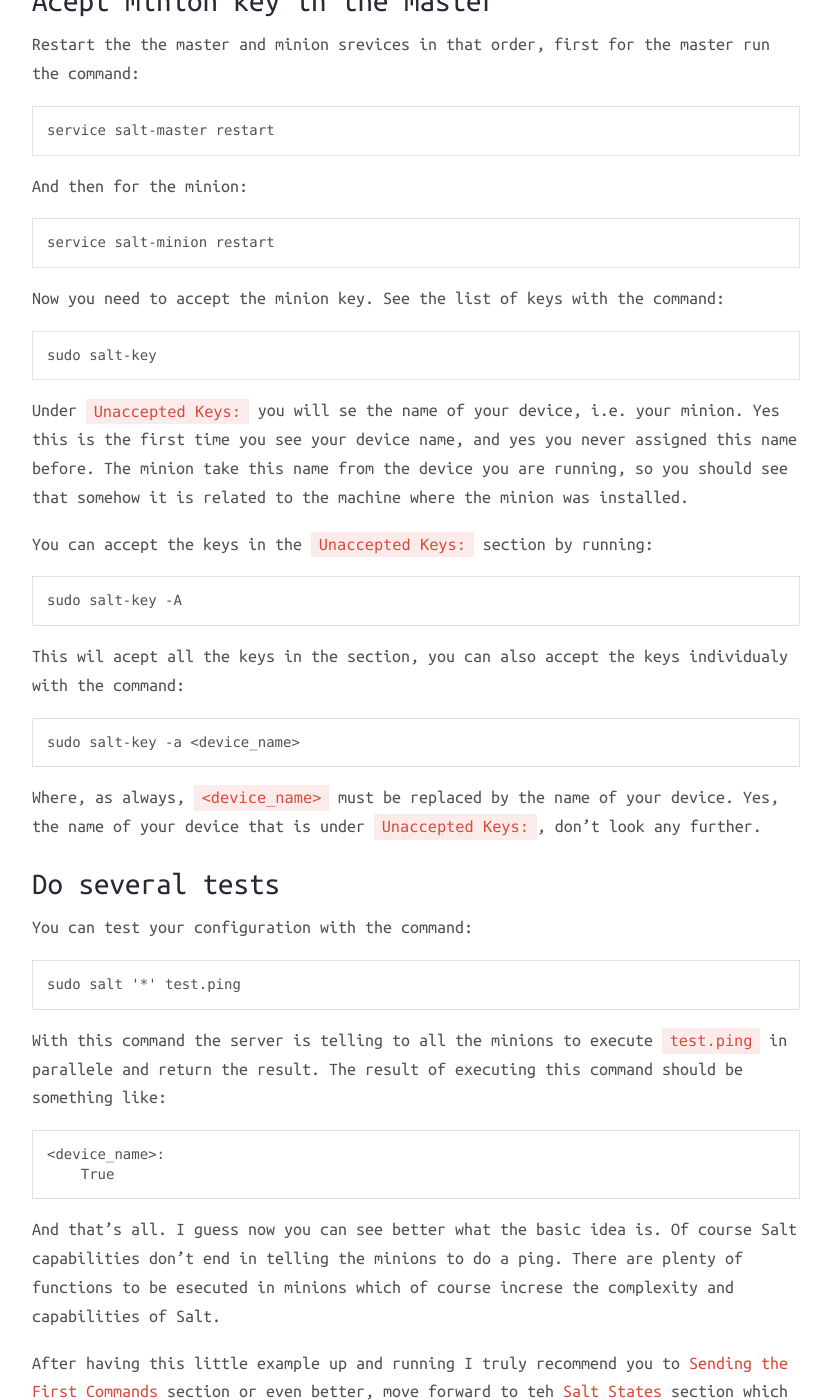
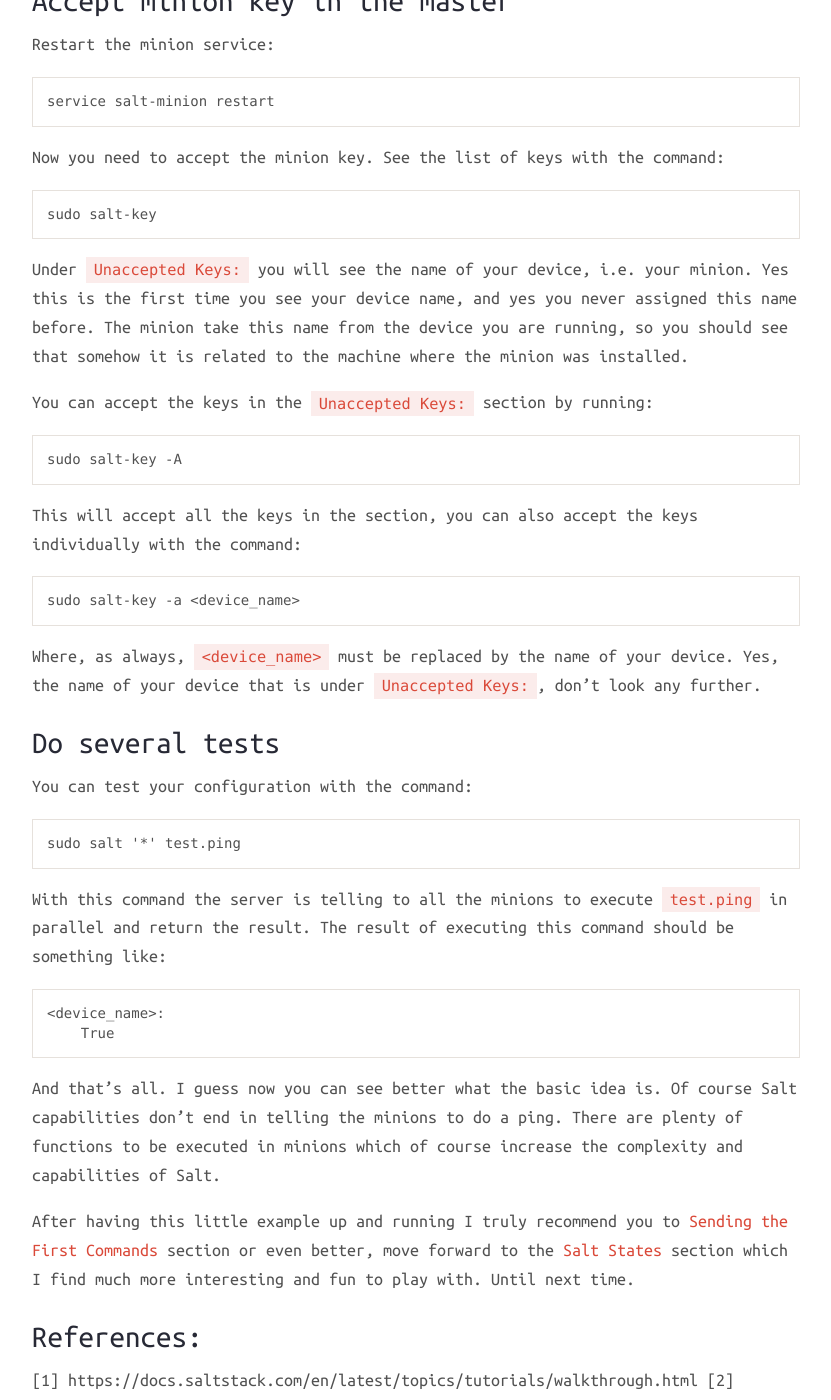
Before and after one commit to elkinaguas/elkinaguas.github.io, a Jekyll site: the page built from _posts/2018-04-30-Simple-Salt-Master-Minion.markdown, in a window 1280 px wide and 1400 px high, scrolled down 1359 px. Shown: the whole window, without its empty margins (224-1055 px from the left). Built offline with Jekyll 4.4.1, drawn with Linux system fonts in a browser that asks for light colours; nearby versions of some CDN libraries; comment, search, counter and statistics services are not loaded; some of the changed text lies outside the part shown.

Commit message:
Update 2018-04-30-Simple-Salt-Master-Minion.markdown

````diff
--- a/_posts/2018-04-30-Simple-Salt-Master-Minion.markdown
+++ b/_posts/2018-04-30-Simple-Salt-Master-Minion.markdown
@@ -32,12 +32,8 @@ Open the minion config file `/etc/salt/minion` and on top of the file the line:
 master: localhost
 ```
 
-## Acept minion key in the master
-Restart the the master and minion srevices in that order, first for the master run the command:
-```
-service salt-master restart
-```
-And then for the minion:
+## Accept minion key in the master
+Restart the minion service:
 ```
 service salt-minion restart
 ```
@@ -45,13 +41,13 @@ Now you need to accept the minion key. See the list of keys with the command:
 ```
 sudo salt-key
 ```
-Under `Unaccepted Keys:` you will se the name of your device, i.e. your minion. Yes this is the first time you see your device name, and yes you never assigned this name before. The minion take this name from the device you are running, so you should see that somehow it is related to the machine where the minion was installed.
+Under `Unaccepted Keys:` you will see the name of your device, i.e. your minion. Yes this is the first time you see your device name, and yes you never assigned this name before. The minion take this name from the device you are running, so you should see that somehow it is related to the machine where the minion was installed.
 
 You can accept the keys in the `Unaccepted Keys:` section by running:
 ```
 sudo salt-key -A
 ```
-This wil acept all the keys in the section, you can also accept the keys individualy with the command:
+This will accept all the keys in the section, you can also accept the keys individually with the command:
 ```
 sudo salt-key -a <device_name>
 ```
@@ -62,14 +58,14 @@ You can test your configuration with the command:
 ```
 sudo salt '*' test.ping
 ```
-With this command the server is telling to all the minions to execute `test.ping` in parallele and return the result. The result of executing this command should be something like:
+With this command the server is telling to all the minions to execute `test.ping` in parallel and return the result. The result of executing this command should be something like:
 ```
 <device_name>:
     True
 ```
-And that's all. I guess now you can see better what the basic idea is. Of course Salt capabilities don't end in telling the minions to do a ping. There are plenty of functions to be esecuted in minions which of course increse the complexity and capabilities of Salt.
+And that's all. I guess now you can see better what the basic idea is. Of course Salt capabilities don't end in telling the minions to do a ping. There are plenty of functions to be executed in minions which of course increase the complexity and capabilities of Salt.
 
-After having this little example up and running I truly recommend you to [Sending the First Commands](https://docs.saltstack.com/en/latest/topics/tutorials/walkthrough.html#sending-the-first-commands) section or even better, move forward to teh [Salt States](https://docs.saltstack.com/en/latest/topics/tutorials/walkthrough.html#salt-states) section which I find much more interesting and fun to play with. Until next time.
+After having this little example up and running I truly recommend you to [Sending the First Commands](https://docs.saltstack.com/en/latest/topics/tutorials/walkthrough.html#sending-the-first-commands) section or even better, move forward to the [Salt States](https://docs.saltstack.com/en/latest/topics/tutorials/walkthrough.html#salt-states) section which I find much more interesting and fun to play with. Until next time.
 
 ## References:
 [1] https://docs.saltstack.com/en/latest/topics/tutorials/walkthrough.html
````
Also changed, not shown: other parts of _posts/2018-04-30-Simple-Salt-Master-Minion.markdown (+1 -1 lines).
